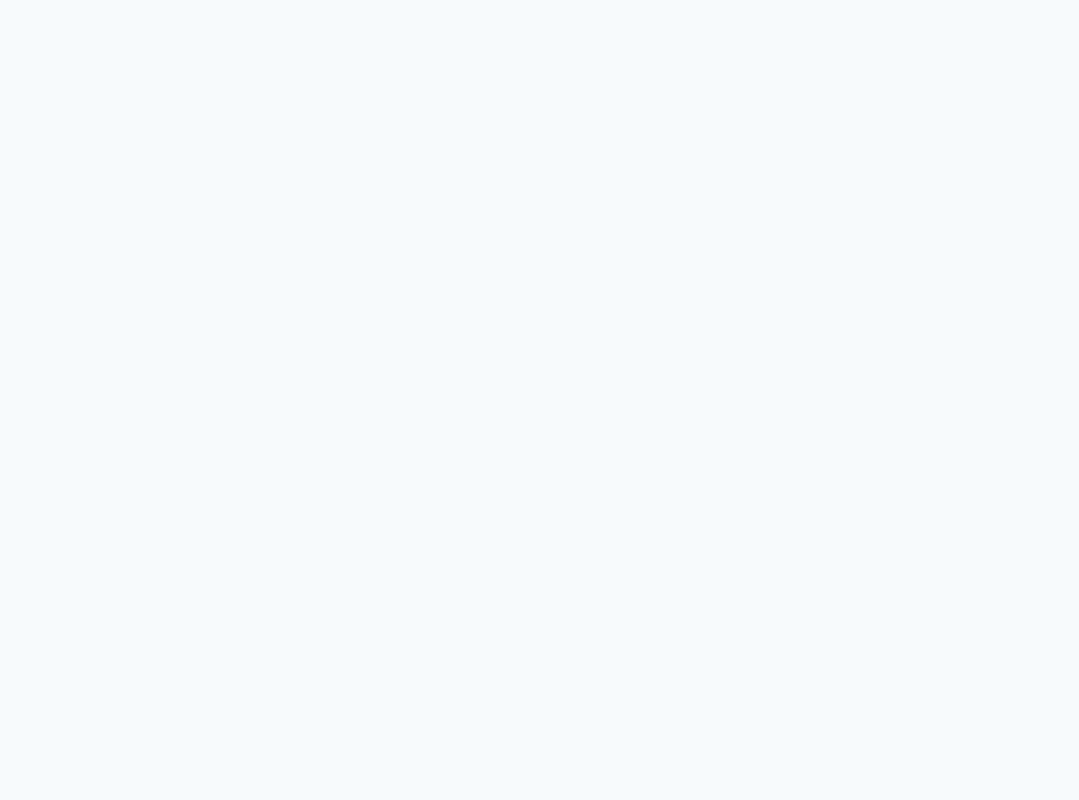
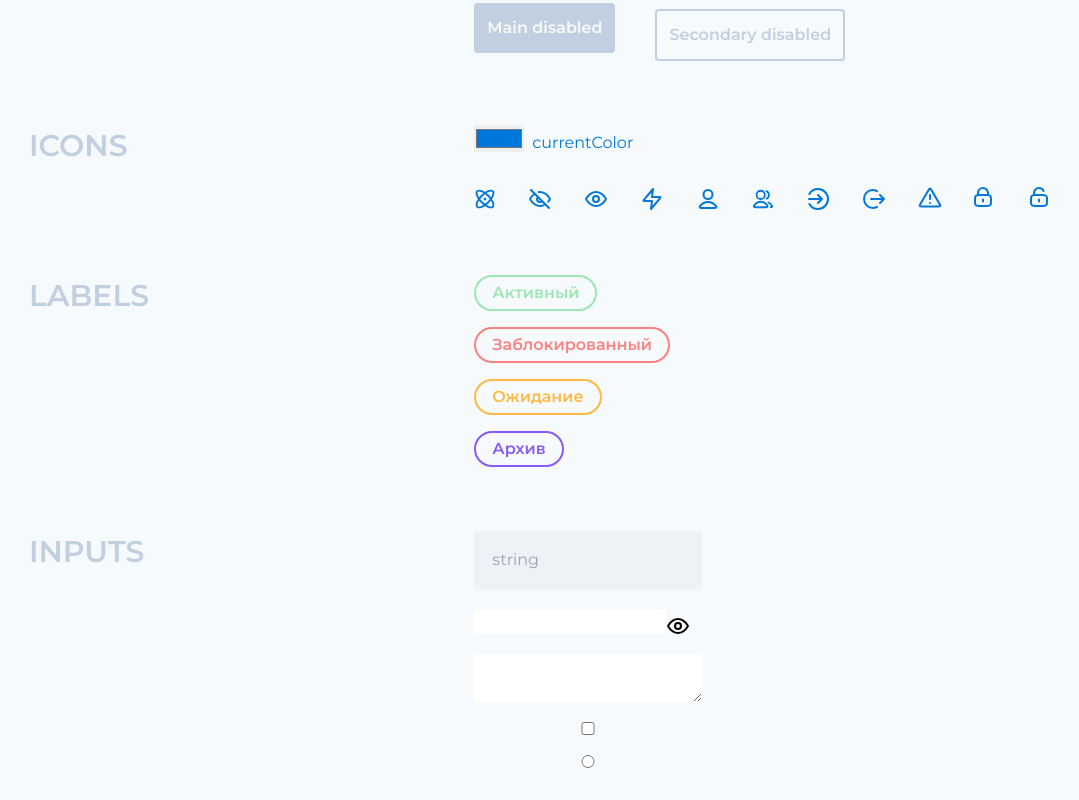
Before and after one commit to Nataliasem/loaderdata_spa, a Vue app: page /admin/ui-kit in a window 1280 px wide. Before the commit this address led to /access-denied. Shown: the part 411-1211 px from the top of the page, without its empty margins (3-1082 px from the left). Before the commit the page ends 800 px from the top, so only its background shows below. Built offline with nearby package versions, Linux system fonts and the light colour scheme.

Commit message:
wip инпут

```diff
--- a/src/components/fields/ld-input.vue
+++ b/src/components/fields/ld-input.vue
@@ -1,11 +1,59 @@
 <template>
-  <input type="text" />
+  <input
+    class="ld-input"
+    :value="modelValue"
+    :type="type"
+    :name="name"
+    :autocomplete="autocomplete"
+    :placeholder="placeholder"
+    :disabled="disabled"
+    @blur="$emit('blur', $event)"
+    @focus="$emit('focus', $event)"
+    @input="$emit('input', $event)"
+  />
 </template>
 
-<script>
+<script lang="ts">
 export default {
-  name: 'LdInput'
+  name: 'LdInput',
+  props: {
+    modelValue: {
+      type: [String, Number],
+      default: ''
+    },
+    type: {
+      type: String,
+      default: 'string'
+    },
+    name: {
+      type: String,
+      default: 'string'
+    },
+    autocomplete: {
+      type: String,
+      default: 'string'
+    },
+    placeholder: {
+      type: String,
+      default: 'string'
+    },
+    disabled: {
+      type: Boolean,
+      default: false
+    }
+  }
 }
 </script>
 
-<style scoped></style>
+<style scoped>
+.ld-input {
+  @apply w-full rounded-ld-md border-2 border-transparent;
+  @apply px-4 py-4;
+  @apply bg-grey-3;
+  @apply text-size-16;
+}
+
+.ld-input:focus {
+  @apply outline-none border-blue-1;
+}
+</style>
--- a/src/components/user-edit.vue
+++ b/src/components/user-edit.vue
@@ -1,6 +1,6 @@
 <template>
   <div class="admin-user-edit">
-    <!-- ЗАГОЛОВОК СТРНИЦЫ -->
+    <!-- ЗАГОЛОВОК СТРАНИЦЫ -->
     <div class="text-size-18 font-bold mb-4">
       {{ title }}
     </div>
--- a/src/main.css
+++ b/src/main.css
@@ -110,15 +110,3 @@ body {
 .ld-label-red {
   @apply text-red border-red;
 }
-
-/**** ld-input ****/
-.ld-input {
-  @apply w-full rounded-ld-md border-2 border-transparent;
-  @apply px-4 py-4;
-  @apply bg-grey-3;
-  @apply text-size-16;
-}
-
-.ld-input:focus {
-  @apply outline-none border-blue-1;
-}
--- a/src/pages/admin/ui-kit.vue
+++ b/src/pages/admin/ui-kit.vue
@@ -102,6 +102,19 @@
         </div>
       </div>
 
+      <div class="flex space-x-10">
+        <div class="font-bold text-size-30 text-grey-1 w-1/3">INPUTS</div>
+
+        <!-- ИНПУТЫ -->
+        <div class="flex flex-col space-y-5">
+          <ld-input />
+          <ld-password />
+          <ld-textarea />
+          <ld-checkbox />
+          <ld-radiobutton />
+        </div>
+      </div>
+
       <!-- TODO: Шрифт -->
     </div>
   </div>
@@ -145,9 +158,24 @@ export default {
     ),
     IconUnlock: defineAsyncComponent(() =>
       import('~/components/ui/icons/icon-unlock.vue')
+    ),
+    LdInput: defineAsyncComponent(() =>
+      import('~/components/fields/ld-input.vue')
+    ),
+    LdTextarea: defineAsyncComponent(() =>
+      import('~/components/fields/ld-textarea.vue')
+    ),
+    LdCheckbox: defineAsyncComponent(() =>
+      import('~/components/fields/ld-checkbox.vue')
+    ),
+    LdRadiobutton: defineAsyncComponent(() =>
+      import('~/components/fields/ld-radiobutton.vue')
+    ),
+    LdPassword: defineAsyncComponent(() =>
+      import('~/components/fields/ld-password.vue')
     )
   },
-  middleware: 'auth',
+  // middleware: 'auth',
   setup() {
     const currentColor = ref('#0077db')
 
```
Also changed, not shown: src/components/fields/ld-password.vue (renamed from src/components/fields/ld-input-password.vue).
